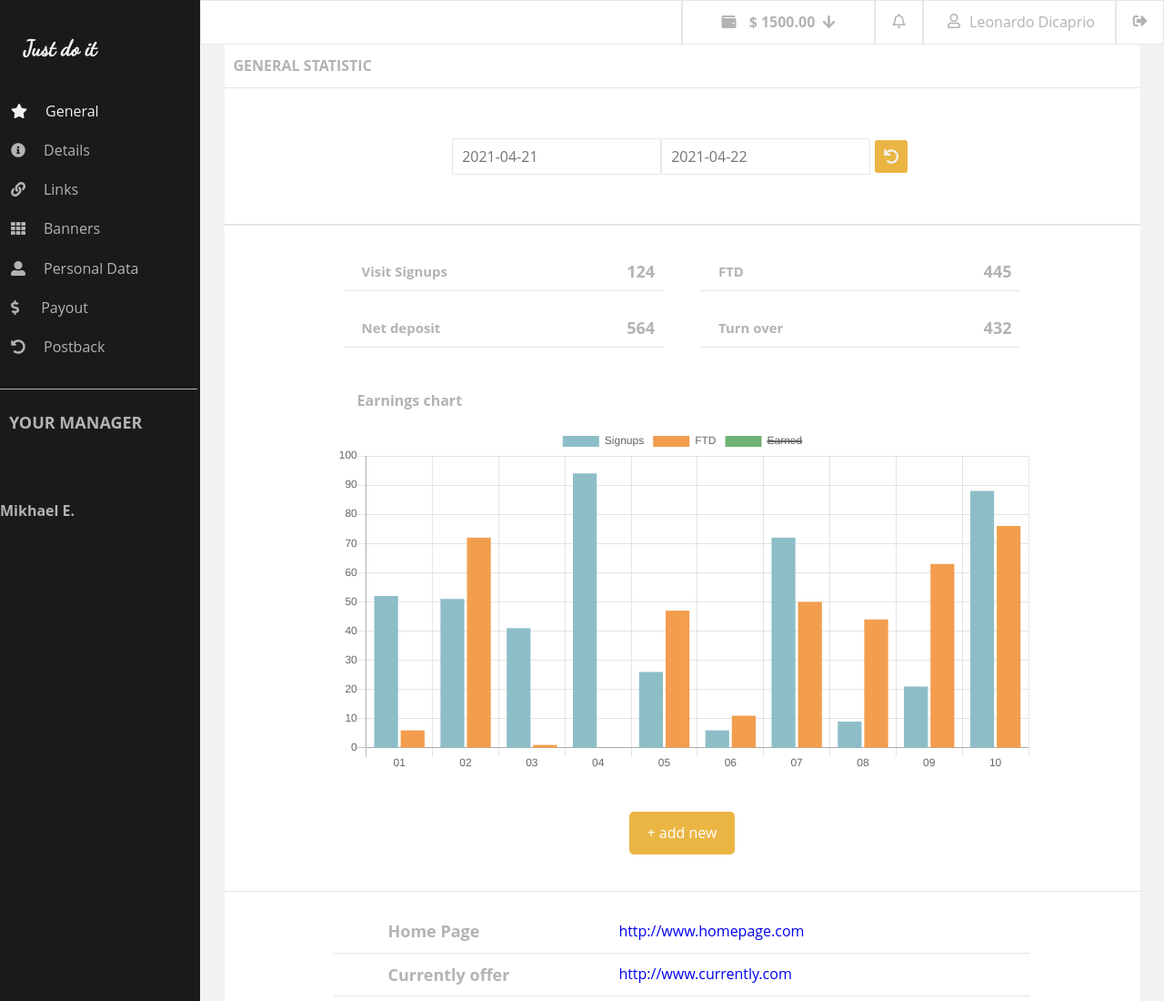
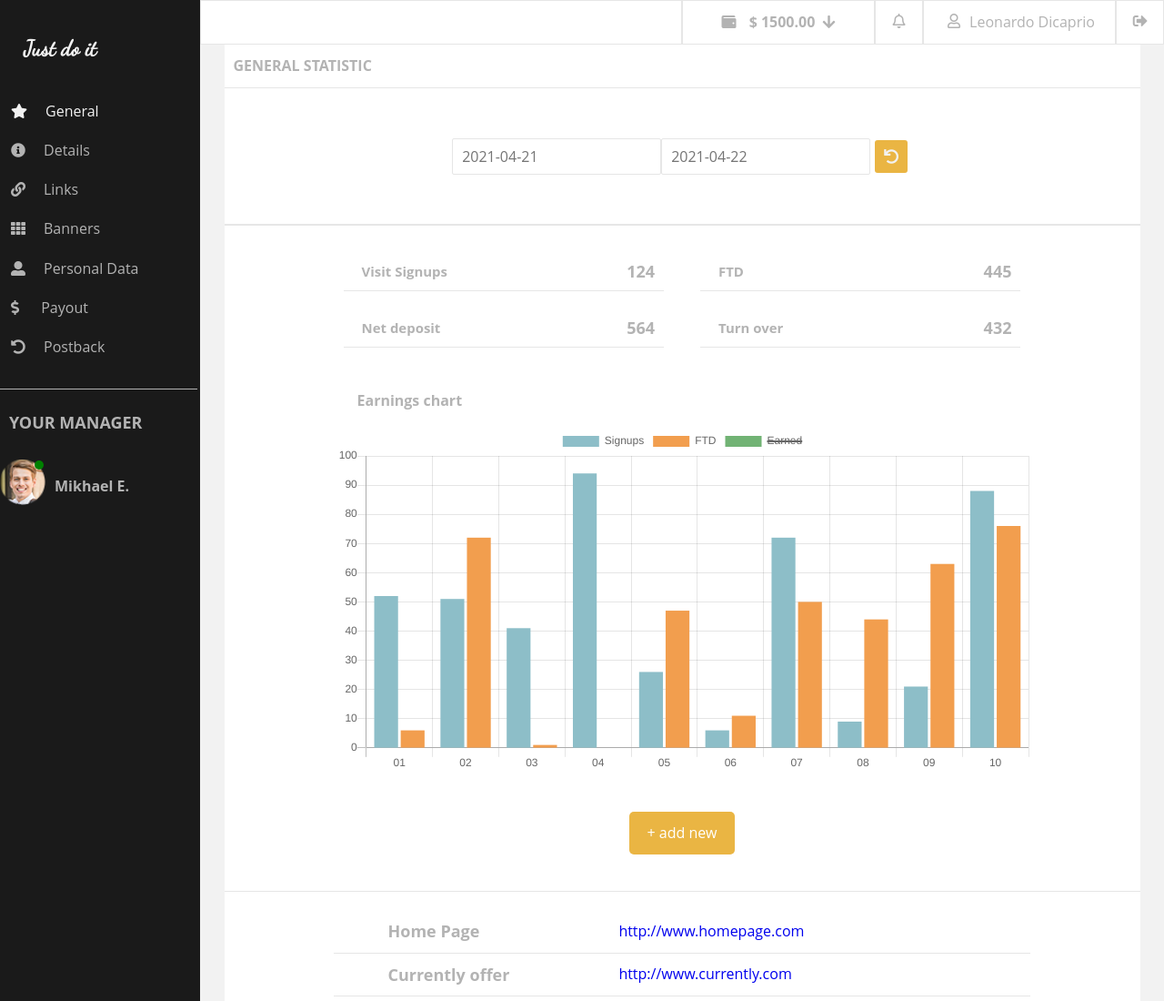
Before and after one commit to julia-kocik/solo-project, a website: page src/index.html in a window 1280 px wide. Shown: the top 1100 px of the page at 91% size. Drawn offline with nearby package versions, Linux system fonts and the light colour scheme; files that its build step writes are made by us from their sources.

Commit message:
Add adjustments to manager div

```diff
--- a/src/index.html
+++ b/src/index.html
@@ -64,7 +64,8 @@
                             <h3>YOUR MANAGER</h3>
                         </div>
                         <div class="name">
-                            <img src="#" alt="">
+                            <img src="./images/person_1.png" alt="Mikhael">
+                            <span></span>
                             <h4>Mikhael E.</h4>
                         </div>
                     </div>
--- a/src/sass/components/_form-field.scss
+++ b/src/sass/components/_form-field.scss
@@ -10,6 +10,9 @@
         padding: 10px;
         border-radius: 3px;
         margin: 5px;
+        &:hover {
+            cursor: pointer;
+        }
     }
     input {
         border: 1px solid $color-gray-light;
--- a/src/sass/sections/_sidebar.scss
+++ b/src/sass/sections/_sidebar.scss
@@ -56,14 +56,36 @@
     background-color: $color-gray;
 }
 
-.manager .name h3 {
-    font-size: 16px;
+.manager .name {
+    display: flex;
+    justify-content: flex-start;
+    align-items: center;
+    position: relative;
+    h3 {
+        font-size: 16px;
+    }
+    img {
+        height: 50px;
+        width: 50px;
+    }
+    span {
+        position: absolute;
+        width: 10px;
+        height: 10px;
+        background-color: green;
+        border-radius: 50%;
+        left: 38px;
+        top: 16px;
+    }
 }
 
 .manager h4 {
     font-size: 16px;
     padding-top: 10px;
-
+    padding-left: 10px;
+    &:hover {
+        cursor: pointer;
+    }
 }
 
 .hamburger-btn {
```
Also changed, not shown: src/images/person_1.png (added).
